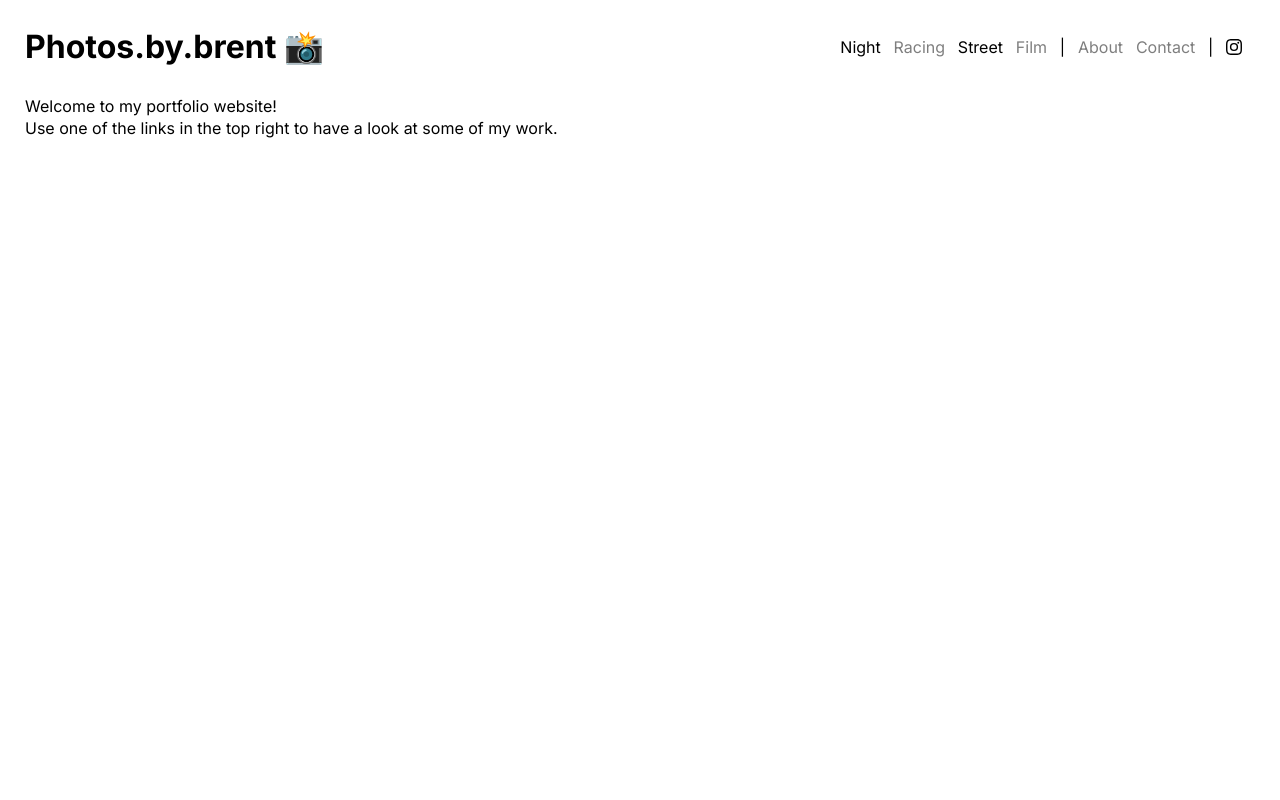
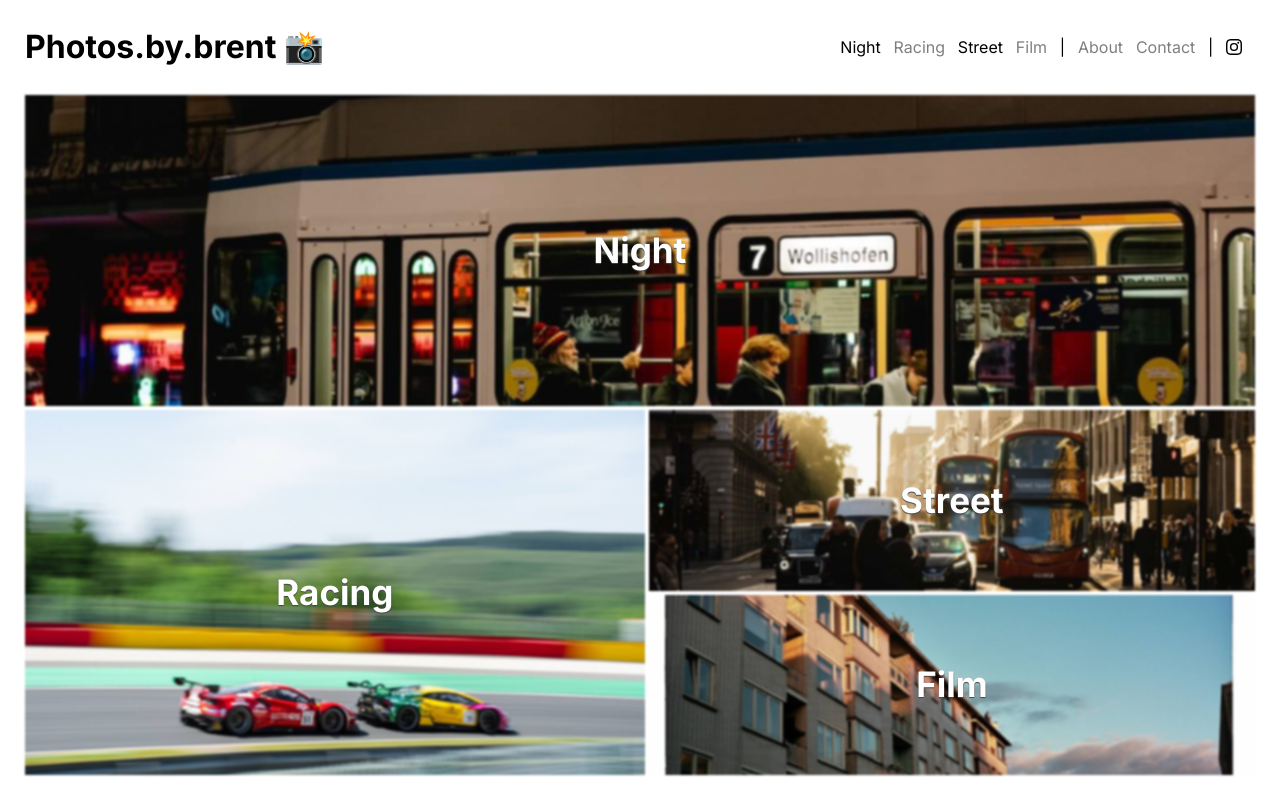
Before and after one commit to brenttimmermans/photos-by-brent, a Next.js app: page / in a window 1280 px wide. Built offline with nearby package versions, Linux system fonts and the light colour scheme.

Commit message:
✨ implement Home page

```diff
--- a/app/Header/Header.module.css
+++ b/app/Header/Header.module.css
@@ -63,6 +63,7 @@
   transition: none;
   height: 0;
 }
+/* ☝️ */
 
 @media (min-width: 900px) {
   .header {
--- a/app/globals.css
+++ b/app/globals.css
@@ -6,6 +6,11 @@
   box-sizing: border-box;
   padding: 0;
   margin: 0;
+}
+
+html,
+body {
+  height: 100%;
 }
 
 body {
@@ -17,10 +22,14 @@ body {
   max-width: 1500px;
   margin: 0 auto;
   padding: 25px;
+
+  display: flex;
+  flex-direction: column;
 }
 
 main {
   margin-top: 25px;
+  flex-grow: 1;
 }
 
 a {
--- /dev/null
+++ b/app/page.module.css
@@ -0,0 +1,101 @@
+.grid {
+  display: flex;
+  flex-direction: column;
+  gap: 15px;
+}
+
+.grid section {
+  height: 400px;
+
+  display: flex;
+  justify-content: center;
+  align-items: center;
+
+  color: white;
+
+  position: relative;
+}
+
+.grid section:hover .background {
+  filter: blur(0);
+}
+
+/* 👇 Can be deleted once all pages are implemented */
+.grid a[aria-disabled='true'] {
+  cursor: not-allowed;
+}
+
+.grid a[aria-disabled='true'] section:hover .background {
+  filter: blur(1px);
+}
+/* ☝️ */
+
+.text {
+  z-index: 1;
+  font-size: 35px;
+  font-weight: 700;
+  text-shadow: 0px 1px 1px #444;
+}
+
+.background {
+  position: absolute;
+
+  width: 100%;
+  height: 100%;
+
+  background-size: cover;
+  background-position: center;
+  background-repeat: no-repeat;
+
+  filter: blur(1px);
+}
+
+.night {
+  grid-area: night;
+}
+
+.night .background {
+  background-image: url('/banners/night.jpg');
+}
+
+.street {
+  grid-area: street;
+}
+
+.street .background {
+  background-image: url('/banners/street.jpg');
+}
+
+.racing {
+  grid-area: racing;
+}
+
+.racing .background {
+  background-image: url('/banners/racing.jpg');
+}
+
+.film {
+  grid-area: film;
+}
+
+.film .background {
+  background-image: url('/banners/film.jpg');
+}
+
+@media (min-width: 900px) {
+  .grid {
+    height: 100%;
+    display: grid;
+    grid-template-areas:
+      'night night night night'
+      'night night night night'
+      'racing racing street street'
+      'racing racing film film';
+    gap: 4px;
+    max-height: 1440px;
+  }
+
+  .grid section {
+    height: 100%;
+  }
+}
--- a/app/page.tsx
+++ b/app/page.tsx
@@ -1,10 +1,35 @@
+import Link from 'next/link'
+import styles from './page.module.css'
+
 export default function Home() {
   return (
-    <>
-      <p>Welcome to my portfolio website!</p>
-      <p>
-        Use one of the links in the top right to have a look at some of my work.
-      </p>
-    </>
+    <div className={styles.grid}>
+      <Link href="/night" className={styles.night}>
+        <section>
+          <div className={styles.text}>Night</div>
+          <div className={styles.background} />
+        </section>
+      </Link>
+      {/* <Link href="/racing" className={styles.racing}> */}
+      <Link href="/" className={styles.racing} aria-disabled>
+        <section>
+          <div className={styles.text}>Racing</div>
+          <div className={styles.background} />
+        </section>
+      </Link>
+      <Link href="/street" className={styles.street}>
+        <section>
+          <div className={styles.text}>Street</div>
+          <div className={styles.background} />
+        </section>
+      </Link>
+      {/* <Link href="/film" className={styles.film}> */}
+      <Link href="/" className={styles.film} aria-disabled>
+        <section>
+          <div className={styles.text}>Film</div>
+          <div className={styles.background} />
+        </section>
+      </Link>
+    </div>
   )
 }
```
